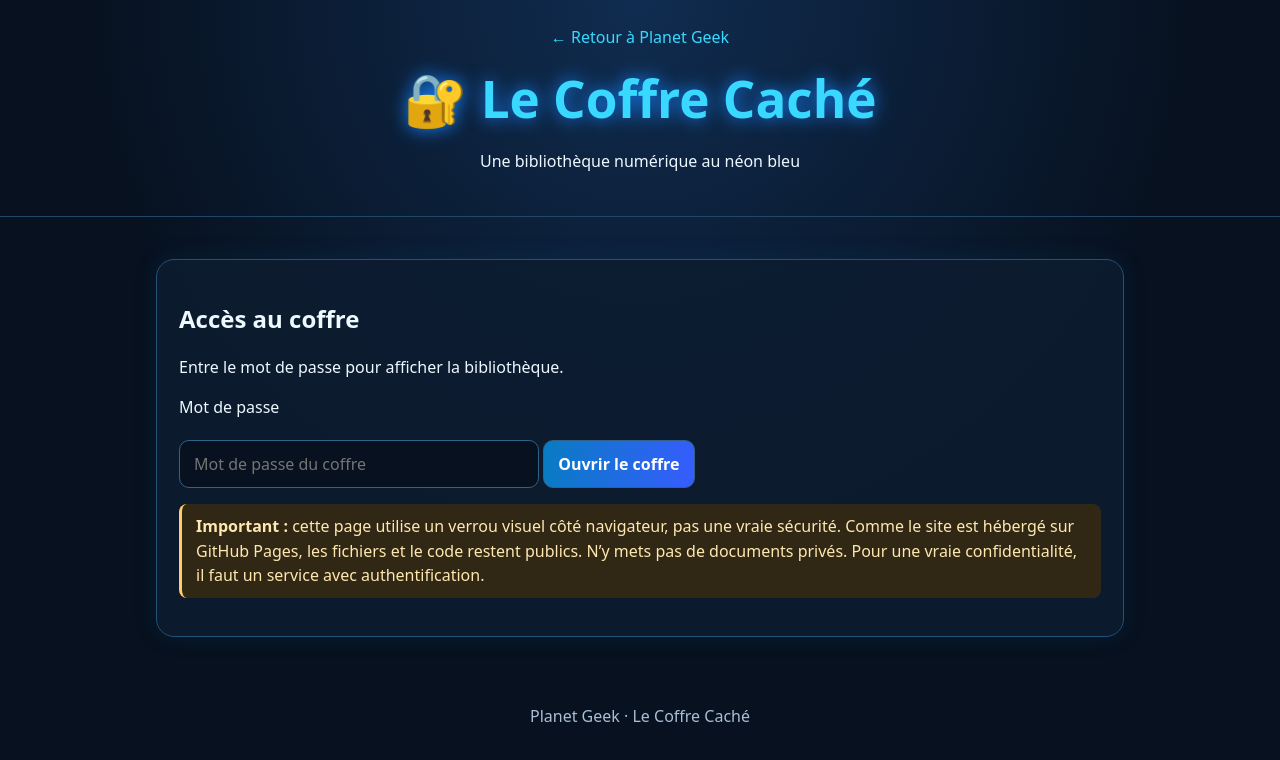
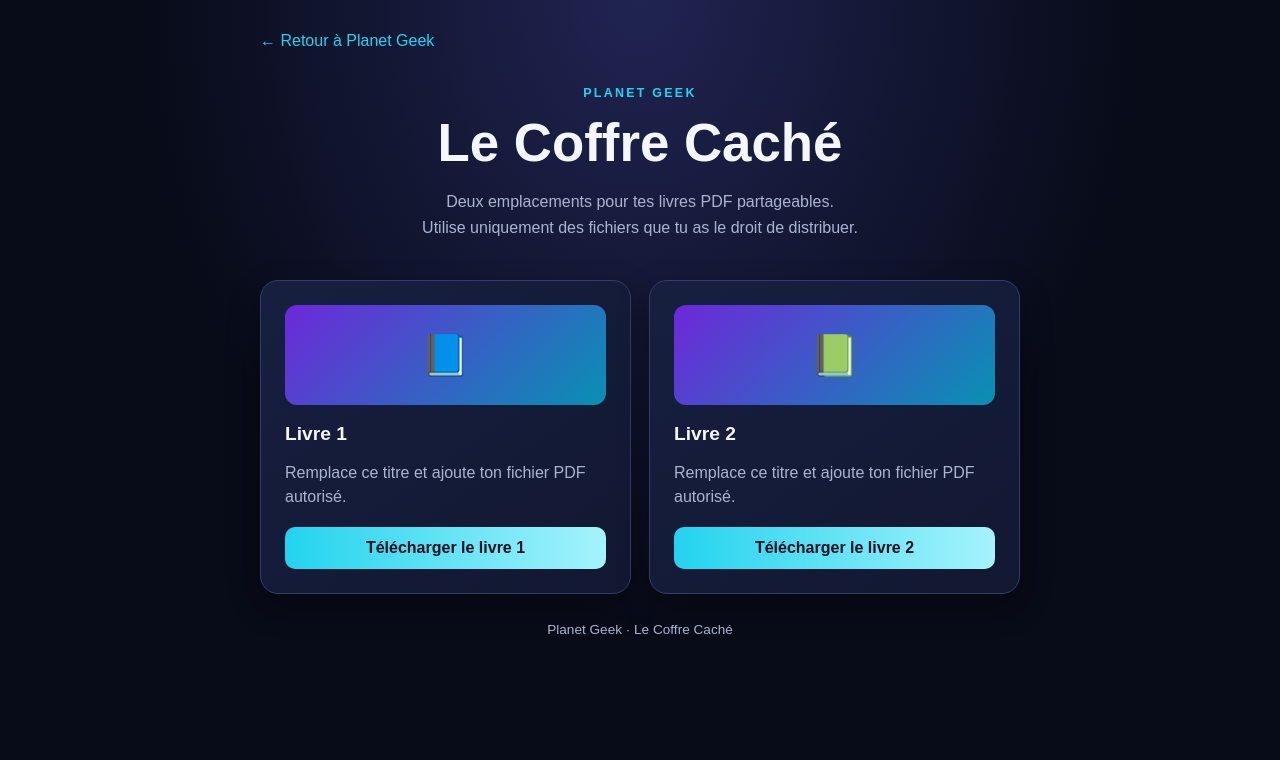
Before and after one commit to simonswr76-sys/planet-geek2.0, a plain HTML site: page coffre.html in a window 1280 px wide. Drawn offline with Linux system fonts and the light colour scheme.

Commit message:
Add files via upload

```diff
--- a/coffre.html
+++ b/coffre.html
@@ -1,61 +1,36 @@
-<!doctype html>
+<!DOCTYPE html>
 <html lang="fr">
 <head>
-<meta charset="utf-8">
+<meta charset="UTF-8">
 <meta name="viewport" content="width=device-width, initial-scale=1">
 <title>Le Coffre Caché — Planet Geek</title>
 <style>
-:root{color-scheme:dark;--bg:#07111f;--panel:#0d1c30;--cyan:#39d9ff;--blue:#3678ff;--muted:#a9bfd5}
-*{box-sizing:border-box}body{margin:0;background:radial-gradient(circle at top,#102c50 0,#07111f 55%);color:#eef8ff;font-family:system-ui,Segoe UI,sans-serif;min-height:100vh}
-header{padding:26px 18px;text-align:center;border-bottom:1px solid #214768}header a{color:var(--cyan);text-decoration:none}h1{margin:.3em 0;color:var(--cyan);text-shadow:0 0 18px #1685ff;font-size:clamp(2rem,5vw,3.2rem)}p{line-height:1.55}.wrap{max-width:1000px;margin:auto;padding:24px 16px}
-.panel{background:#0d1c30dd;border:1px solid #245178;border-radius:18px;padding:22px;box-shadow:0 0 25px #0066aa22;margin:18px 0}
-input,button{font:inherit;border-radius:10px;padding:12px 14px;border:1px solid #32628a}input{background:#07111f;color:white;width:100%;max-width:360px}button{background:linear-gradient(100deg,#087cc2,#375cff);color:white;cursor:pointer;font-weight:700}button:hover{filter:brightness(1.15)}
-.small{color:var(--muted);font-size:.92rem}.notice{border-left:3px solid #ffce66;padding:10px 14px;background:#302814;border-radius:8px;color:#ffe7b0}
-#library[hidden],#login[hidden]{display:none}.grid{display:grid;grid-template-columns:repeat(auto-fit,minmax(220px,1fr));gap:14px}.book{border:1px solid #275071;background:#0a1728;border-radius:14px;padding:17px;display:flex;flex-direction:column;gap:10px}.book h3{margin:0;color:#b7f2ff}.book p{margin:0;flex:1}.tag{font-size:.78rem;color:#9feaff}.links{display:flex;gap:8px;flex-wrap:wrap}.links a{color:#8eeaff;border:1px solid #245178;padding:8px 10px;border-radius:8px;text-decoration:none}.links a:hover{background:#10314e}footer{text-align:center;padding:26px;color:var(--muted)}
+:root{color-scheme:dark;--bg:#080b18;--panel:#121831;--cyan:#22d3ee;--text:#f5f7ff;--muted:#aab4d0}
+*{box-sizing:border-box}body{margin:0;min-height:100vh;padding:32px 18px;font-family:Arial,Helvetica,sans-serif;color:var(--text);background:radial-gradient(ellipse at top,#202452 0%,transparent 55%),var(--bg)}
+main{width:min(760px,100%);margin:0 auto}.back{color:var(--cyan);text-decoration:none}
+header{text-align:center;padding:36px 0 24px}.eyebrow{color:var(--cyan);text-transform:uppercase;letter-spacing:.18em;font-size:.78rem;font-weight:bold}
+h1{margin:12px 0;font-size:clamp(2rem,7vw,3.3rem)}header p{color:var(--muted);line-height:1.6}
+.books{display:grid;grid-template-columns:repeat(2,minmax(0,1fr));gap:18px}.book{background:linear-gradient(145deg,#171f40,var(--panel));border:1px solid #343d69;border-radius:18px;padding:24px;box-shadow:0 12px 32px #0005}
+.cover{height:100px;display:grid;place-items:center;border-radius:12px;margin-bottom:18px;background:linear-gradient(135deg,#6d28d9,#0891b2);font-size:2.5rem}
+h2{margin:0 0 8px;font-size:1.2rem}.book p{color:var(--muted);line-height:1.5;min-height:44px}
+.download{display:block;text-align:center;text-decoration:none;color:#07111f;background:linear-gradient(90deg,var(--cyan),#a5f3fc);font-weight:bold;padding:12px 16px;border-radius:10px;margin-top:18px;transition:transform .15s,filter .15s}
+.download:hover{transform:translateY(-2px);filter:brightness(1.08)}footer{color:var(--muted);text-align:center;font-size:.85rem;margin:28px 0 8px}
+@media(max-width:560px){.books{grid-template-columns:1fr}}
 </style>
 </head>
 <body>
-<header>
-<a href="index.html">← Retour à Planet Geek</a>
-<h1>🔐 Le Coffre Caché</h1>
-<p>Une bibliothèque numérique au néon bleu</p>
-</header>
-<main class="wrap">
-<section class="panel">
-<h2>Accès au coffre</h2>
-<p>Entre le mot de passe pour afficher la bibliothèque.</p>
-<form id="passwordForm">
-<label for="password">Mot de passe</label><br><br>
-<input id="password" type="password" autocomplete="current-password" placeholder="Mot de passe du coffre" required>
-<button type="submit">Ouvrir le coffre</button>
-</form>
-<p id="error" role="alert" class="small"></p>
-<p class="notice"><strong>Important :</strong> cette page utilise un verrou visuel côté navigateur, pas une vraie sécurité. Comme le site est hébergé sur GitHub Pages, les fichiers et le code restent publics. N’y mets pas de documents privés. Pour une vraie confidentialité, il faut un service avec authentification.</p>
-</section>
-<section id="library" class="panel" hidden>
-<h2>📚 Bibliothèque</h2>
-<p>Ces livres classiques sont disponibles gratuitement via Project Gutenberg. Ouvre la fiche du livre pour choisir EPUB, HTML ou les formats proposés. Les livres en EPUB peuvent être envoyés à Kindle avec <em>Send to Kindle</em>.</p>
-<div class="grid">
-<article class="book"><span class="tag">AVENTURE · JULES VERNE</span><h3>Voyage au centre de la Terre</h3><p>Une expédition extraordinaire sous la surface de la planète.</p><div class="links"><a href="https://www.gutenberg.org/ebooks/search/?query=Voyage+au+centre+de+la+Terre+Jules+Verne" target="_blank" rel="noopener">Formats gratuits ↗</a></div></article>
-<article class="book"><span class="tag">AVENTURE · JULES VERNE</span><h3>Vingt mille lieues sous les mers</h3><p>Une aventure maritime à bord du Nautilus.</p><div class="links"><a href="https://www.gutenberg.org/ebooks/search/?query=Vingt+mille+lieues+sous+les+mers" target="_blank" rel="noopener">Formats gratuits ↗</a></div></article>
-<article class="book"><span class="tag">MYSTÈRE · MAURICE LEBLANC</span><h3>Arsène Lupin, gentleman-cambrioleur</h3><p>Les premières aventures du célèbre personnage de Maurice Leblanc.</p><div class="links"><a href="https://www.gutenberg.org/ebooks/search/?query=Arsene+Lupin+gentleman-cambrioleur" target="_blank" rel="noopener">Formats gratuits ↗</a></div></article>
-<article class="book"><span class="tag">AVENTURE · ALEXANDRE DUMAS</span><h3>Les Trois Mousquetaires</h3><p>Une histoire d’amitié, de courage et d’aventure.</p><div class="links"><a href="https://www.gutenberg.org/ebooks/search/?query=Les+trois+mousquetaires+French" target="_blank" rel="noopener">Formats gratuits ↗</a></div></article>
-<article class="book"><span class="tag">SCIENCE-FICTION · JULES VERNE</span><h3>De la Terre à la Lune</h3><p>Un roman d’anticipation autour d’un projet de voyage spatial.</p><div class="links"><a href="https://www.gutenberg.org/ebooks/search/?query=De+la+Terre+a+la+Lune+Jules+Verne" target="_blank" rel="noopener">Formats gratuits ↗</a></div></article>
-<article class="book"><span class="tag">FANTASTIQUE · GASTON LEROUX</span><h3>Le Fantôme de l’Opéra</h3><p>Un mystère dans les coulisses d’un grand opéra.</p><div class="links"><a href="https://www.gutenberg.org/ebooks/search/?query=Le+Fantome+de+l+Opera+French" target="_blank" rel="noopener">Formats gratuits ↗</a></div></article>
-</div>
-<p class="small">Les catalogues et disponibilités peuvent varier selon le pays. Vérifie les conditions de réutilisation affichées sur chaque fiche.</p>
-</section>
+<main>
+<a class="back" href="index.html">← Retour à Planet Geek</a>
+<header><div class="eyebrow">Planet Geek</div><h1>Le Coffre Caché</h1>
+<p>Deux emplacements pour tes livres PDF partageables.<br>Utilise uniquement des fichiers que tu as le droit de distribuer.</p></header>
+<section class="books" aria-label="Livres à télécharger">
+<article class="book"><div class="cover" aria-hidden="true">📘</div><h2>Livre 1</h2>
+<p>Remplace ce titre et ajoute ton fichier PDF autorisé.</p>
+<a class="download" href="livre-1.pdf" download>Télécharger le livre 1</a></article>
+<article class="book"><div class="cover" aria-hidden="true">📗</div><h2>Livre 2</h2>
+<p>Remplace ce titre et ajoute ton fichier PDF autorisé.</p>
+<a class="download" href="livre-2.pdf" download>Télécharger le livre 2</a></article>
+</section><footer>Planet Geek · Le Coffre Caché</footer>
 </main>
-<footer>Planet Geek · Le Coffre Caché</footer>
-<script>
-/* Verrou d'affichage uniquement : ne protège pas les fichiers ni le code source. */
-const PASSWORD = "COFFRE2026";
-document.getElementById("passwordForm").addEventListener("submit", function(e){
- e.preventDefault();
- const value=document.getElementById("password").value;
- if(value===PASSWORD){document.getElementById("library").hidden=false;document.getElementById("error").textContent="";document.getElementById("login")?.setAttribute("hidden","");document.getElementById("library").scrollIntoView({behavior:"smooth"});}
- else {document.getElementById("error").textContent="Mot de passe incorrect. Réessaie.";}
-});
-</script>
 </body>
 </html>
```
